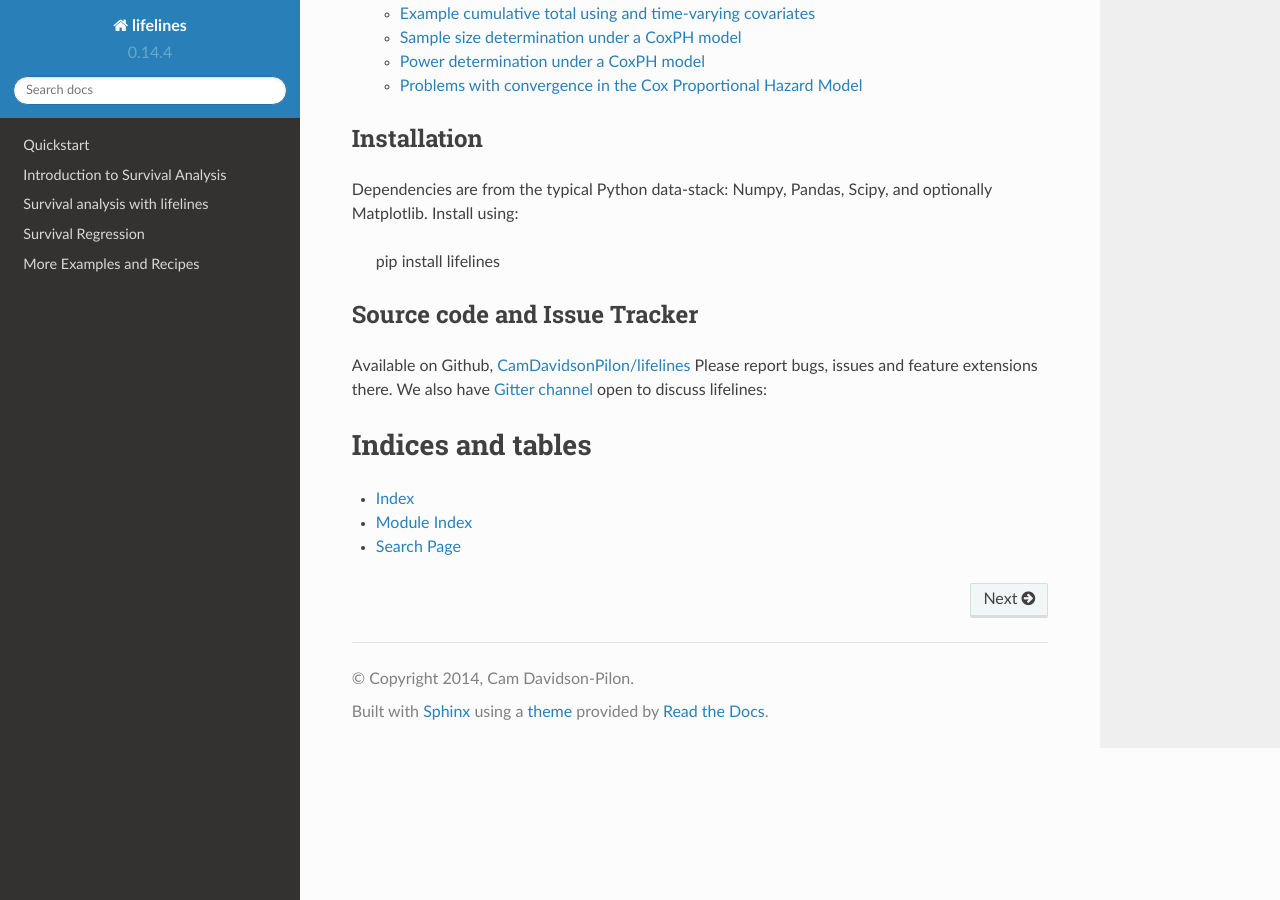
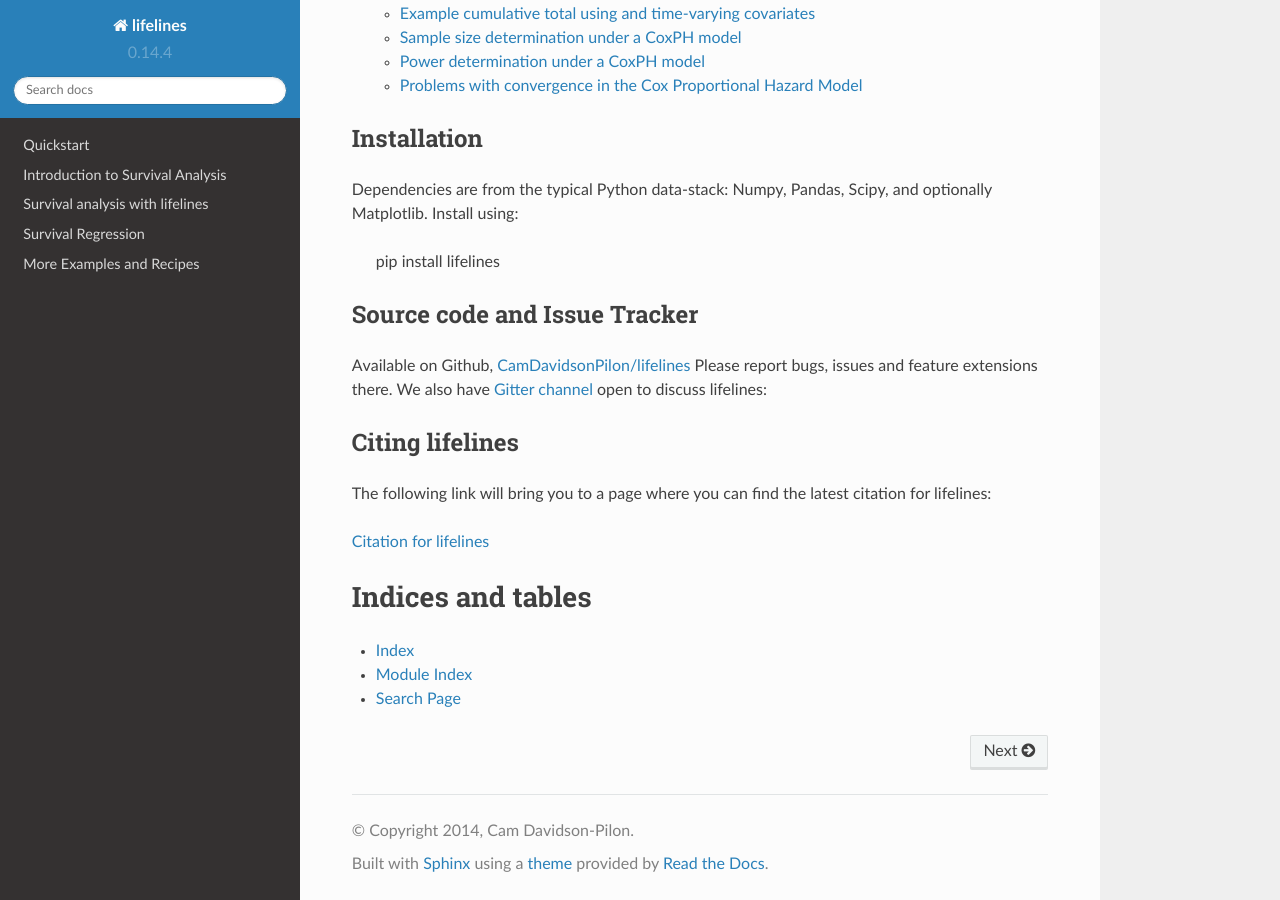
Before and after one commit to CamDavidsonPilon/lifelines, a Sphinx documentation site: the page built from docs/index.rst, in a window 1280 px wide and 900 px high, scrolled down 1583 px. Built offline with Sphinx 7.4.7 and the Read the Docs theme 2.0.0, drawn with Linux system fonts in a browser that asks for light colours.

Commit message:
adding citation link on docs

```diff
--- a/docs/index.rst
+++ b/docs/index.rst
@@ -49,6 +49,13 @@ Source code and Issue Tracker
 Available on Github, `CamDavidsonPilon/lifelines <https://github.com/CamDavidsonPilon/lifelines/>`_
 Please report bugs, issues and feature extensions there. We also have `Gitter channel <https://gitter.im/python-lifelines/Lobby>`_ open to discuss lifelines:
 
+Citing lifelines
+------------------------------
+
+The following link will bring you to a page where you can find the latest citation for lifelines:
+
+`Citation for lifelines <http://doi.org/10.5281/zenodo.1252342>`_
+
 
 Indices and tables
 ==================
```
Also changed, not shown: 1 other file.
